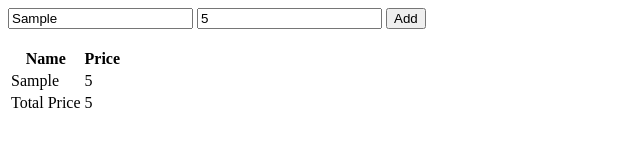
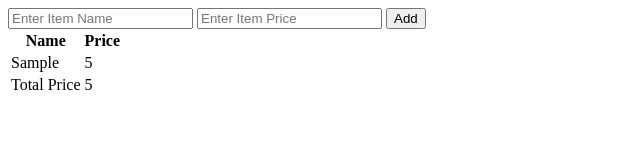
Before and after one commit to acciojob/shopping-cart-2-ShariqShaikh33, a website: page main.html in a window 1280 px wide. Both pictures are taken after typing "Sample", "5" into the empty fields and a click on the button "Add". Shown: the whole page, without its empty margins (0-640 px from the left). Drawn offline with Linux system fonts and the light colour scheme.

Commit message:
created a submission

```diff
--- a/main.html
+++ b/main.html
@@ -8,11 +8,11 @@
 
 <body>
 	<!-- the entire body must be written by student -->
-	<form>
-		<input type="text" data-ns-test="item-name" id="item-name-input" placeholder="Enter Item Name" required>
-		<input type="number" data-ns-test="item-price" id="item-price-input" placeholder="Enter Item Price" required>
-		<button id="addBtn">Add</button>
-	</form>
+
+	<input type="text" data-ns-test="item-name" id="item-name-input" placeholder="Enter Item Name" required>
+	<input type="number" data-ns-test="item-price" id="item-price-input" placeholder="Enter Item Price" required>
+	<button id="addBtn">Add</button>
+
 	<br>
 	<table>
 		<tr>
--- a/script.js
+++ b/script.js
@@ -3,23 +3,26 @@ let pricearray=[];
 let btn = document.getElementById("addBtn");
 btn.addEventListener('click',(event)=>{
 	event.preventDefault();
-	let input = document.getElementById("item-name-input").value;
-	let price = document.getElementById("item-price-input").value;
+	let input = document.getElementById("item-name-input");
+	let price = document.getElementById("item-price-input");
 	let tableBody=document.getElementById("tableBody");
 
-	console.log(input);
-	console.log(price);
-	if(input=="" || price==""){
+	console.log(input.value);
+	console.log(price.value);
+	if(input.value=="" || price.value==""){
 		alert("Please enter valid data");
 	}
 
 	tableBody.innerHTML+=`
 	<tr>
-		<td>${input}</td>
-		<td>${price}</td>
+		<td>${input.value}</td>
+		<td>${price.value}</td>
 	</tr>`
 
-	handleTotal(pricearray, price);
+	handleTotal(pricearray, price.value);
+
+	input.value="";
+	price.value="";
 })
 
 
```
